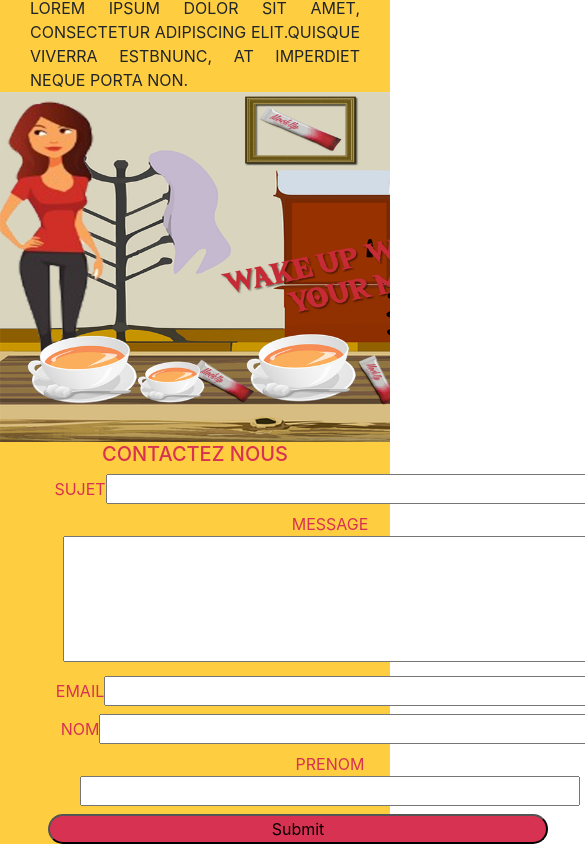
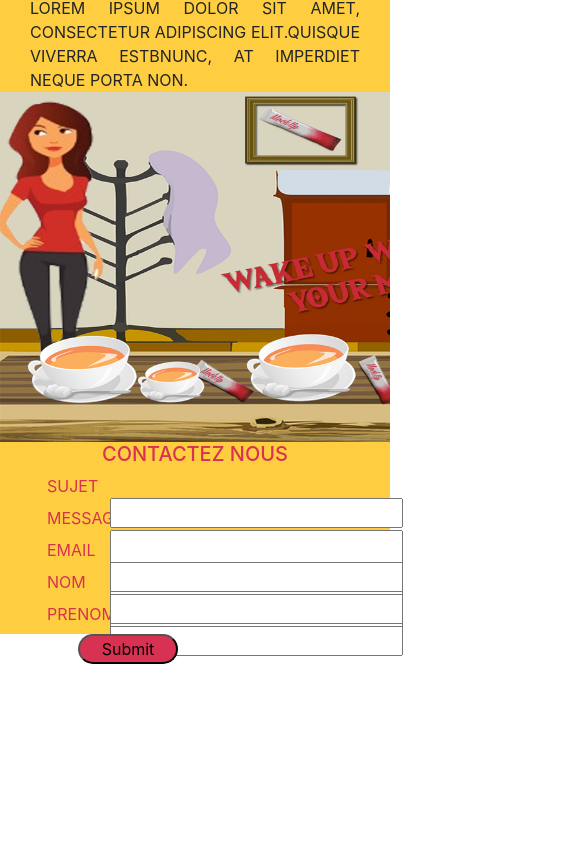
Before and after one commit to juliedi/framework, a plain HTML site: page maquetteNicoJC/unIndex.html in a window 390 px wide. Shown: the part 534-1378 px from the top of the page, 585 px wide, since content can reach past the window. After the commit the page ends 1198 px from the top, so only its background shows below. Drawn offline with nearby package versions, Linux system fonts and the light colour scheme.

Commit message:
formulaire presque fini en first mobile

```diff
--- a/maquetteNicoJC/unIndex.html
+++ b/maquetteNicoJC/unIndex.html
@@ -79,11 +79,11 @@
         <h5>CONTACTEZ NOUS</h5>
         <div class="row">
         <form method="" action="">
-            <label class="col-12">SUJET<input type="text"></label>
-            <label class="col-12">MESSAGE<textarea rows="5" cols="50"></textarea></label>
-            <label class="col-12">EMAIL<input type="text"></label>
-            <label class="col-12">NOM<input type="text"></label>
-            <label class="col-12">PRENOM<input type="text"></label>
+            <label class="col-12"><span class="txt right">SUJET</span><input type="text"></label>
+            <label class="col-12"><span class="msg txt right">MESSAGE</span><input type="textarea" class="textarea"></label>
+            <label class="col-12"><span class="txt left">EMAIL</span><input type="text"></label>
+            <label class="col-12"><span class="txt left">NOM</span><input type="text"></label>
+            <label class="col-12"><span class="txt left">PRENOM</span><input type="text"></label>
             <input type="submit" class="bouton">
         </form>
         </div>
--- a/maquetteNicoJC/unStyle.css
+++ b/maquetteNicoJC/unStyle.css
@@ -37,6 +37,7 @@ a:link
 /*-------------------------MEDIA SCREEN---------------------------*/
 @media screen and (min-width: 10px) and (max-width: 650px)
     {
+        /********nav*************/
         .newNav
         {
             display: none;
@@ -45,10 +46,39 @@ a:link
         {
             flex-direction: row-reverse;
         }
+        /********background*********/
         .background
         {
             height: 350px;
         }
+        /*******formulaire*******/
+            label
+            {
+                margin-left: 2em;
+            }
+            .msg
+            {
+                padding-bottom: 10px;
+            }
+            .textarea
+            {
+                height: 100px;
+            }
+            input
+            {
+                position: absolute;
+                z-index: 1;
+                right: 5%;
+                left:20%;
+            }
+            input.bouton
+            {
+                width: 100px;
+            }
+            span
+            {
+               padding-right: 100%;
+            }
     }
 @media screen and (min-width: 651px) and (max-width: 1200px)
     {
@@ -130,8 +160,4 @@ label
 {
     margin-left: 2em;
 }
-input
-{
-    width: 500px;
-}
 /*----------------FOOTER------------------*/
```
